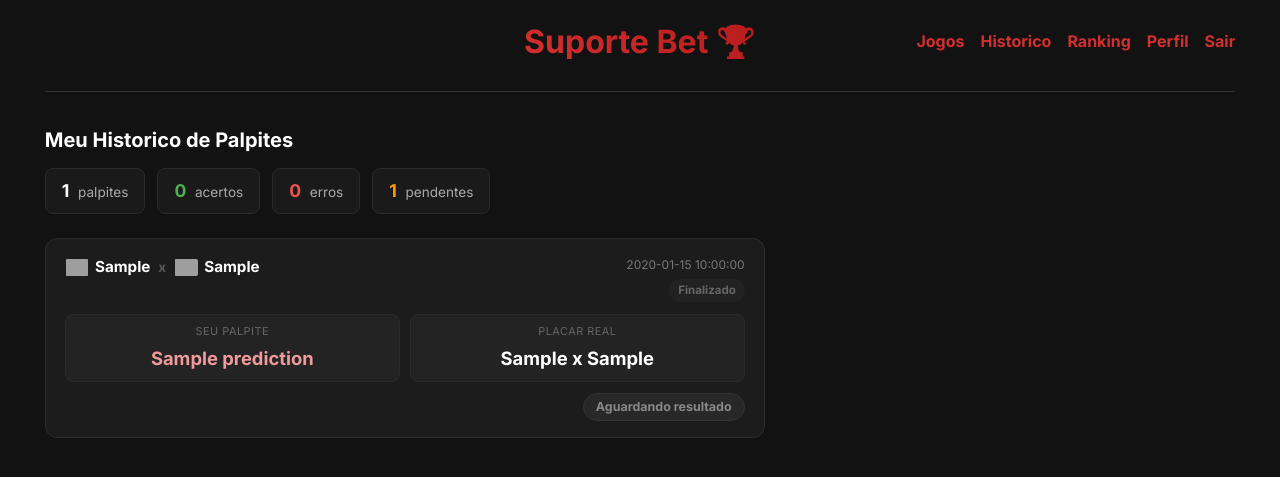
After one commit to herbertt007/suportebet, a Flask app: page /historico in a window 1280 px wide. The commit adds this page. Shown: the top 477 px of the page. Run offline with Flask 3, Linux system fonts and the light colour scheme; the visitor is signed in with stand-in values (Sample User, id 1); a database or web service that is not in the repository returns one stand-in record (values such as "Sample title"); some libraries are stand-ins or nearby versions; grey boxes are pictures that could not be loaded.

Commit message:
Melhorias: placar real, historico, bloqueio de palpites

```diff
--- a/app.py
+++ b/app.py
@@ -41,20 +41,34 @@ def index():
     ).fetchall()
     users = conn.execute('SELECT username, correct_bets, profile_photo FROM users ORDER BY correct_bets DESC, username ASC LIMIT 10').fetchall()
 
+    # Determinar quais jogos já começaram (bloquear palpites)
+    now_local = datetime.utcnow() - timedelta(hours=3)
+    locked_games = set()
+    for game in games:
+        try:
+            game_dt = datetime.strptime(game['date'], '%Y-%m-%d às %H:%M')
+            if now_local >= game_dt:
+                locked_games.add(game['id'])
+        except (ValueError, TypeError):
+            pass
+
     # Buscar apostas do usuário atual para marcar quais já foram feitas
     user_bets = conn.execute(
         "SELECT game_id, bet_type, prediction, status FROM bets WHERE user_id = ?",
         (session['user_id'],)
     ).fetchall()
 
-    # Criar dicionário: {game_id: {bet_type: prediction}}
+    # Criar dicionário: {game_id: {bet_type: prediction}} e status
     bets_dict = {}
+    bets_status = {}
     for b in user_bets:
         if b['game_id'] not in bets_dict:
             bets_dict[b['game_id']] = {}
+            bets_status[b['game_id']] = {}
         bets_dict[b['game_id']][b['bet_type']] = b['prediction']
+        bets_status[b['game_id']][b['bet_type']] = b['status']
 
-    # Apostas de todos os usuários agrupadas por jogo
+    # Apostas de todos os usuários agrupadas por jogo (somente hoje)
     bet_history = conn.execute('''
         SELECT g.id as game_id, u.username, u.profile_photo, b.bet_type, b.prediction, b.status,
                g.team_a, g.team_b, g.date, g.status as game_status,
@@ -62,8 +76,9 @@ def index():
         FROM bets b
         JOIN games g ON b.game_id = g.id
         JOIN users u ON b.user_id = u.id
+        WHERE g.date LIKE ?
         ORDER BY g.date DESC, g.team_a ASC, g.team_b ASC, u.username ASC
-    ''').fetchall()
+    ''', (f"{today_local}%",)).fetchall()
 
     user_bet_history = conn.execute('''
         SELECT g.id as game_id, b.bet_type, b.prediction, b.status,
@@ -71,9 +86,9 @@ def index():
                g.winner, g.goals_total, g.team_a_goals, g.team_b_goals
         FROM bets b
         JOIN games g ON b.game_id = g.id
-        WHERE b.user_id = ?
+        WHERE b.user_id = ? AND g.date LIKE ?
         ORDER BY g.date DESC, g.team_a ASC, g.team_b ASC
-    ''', (session['user_id'],)).fetchall()
+    ''', (session['user_id'], f"{today_local}%")).fetchall()
 
     bet_games_map = {}
     for bet_item in bet_history:
@@ -102,6 +117,8 @@ def index():
         games=games,
         users=users,
         bets_dict=bets_dict,
+        bets_status=bets_status,
+        locked_games=locked_games,
         bet_games=bet_games,
         user_bet_history=user_bet_history
     )
@@ -239,10 +256,20 @@ def bet():
     conn = database.get_db()
 
     # Verificar se o jogo ainda está pendente
-    game = conn.execute('SELECT status FROM games WHERE id = ?', (game_id,)).fetchone()
+    game = conn.execute('SELECT status, date FROM games WHERE id = ?', (game_id,)).fetchone()
     if not game or game['status'] != 'pending':
         conn.close()
         return jsonify({'success': False, 'message': 'Jogo não disponível para apostas'})
+
+    # Verificar se o jogo já começou pelo horário
+    try:
+        game_datetime = datetime.strptime(game['date'], '%Y-%m-%d às %H:%M')
+        now_local = datetime.utcnow() - timedelta(hours=3)
+        if now_local >= game_datetime:
+            conn.close()
+            return jsonify({'success': False, 'message': 'Jogo já iniciou! Não é possível registrar palpites.'})
+    except (ValueError, TypeError):
+        pass
 
     # Verificar se já apostou nesse tipo para esse jogo
     existing = conn.execute(
@@ -275,5 +302,32 @@ def leaderboard():
     conn.close()
     return render_template('leaderboard.html', users=users)
 
+@app.route('/historico')
+def historico():
+    if 'user_id' not in session:
+        return redirect(url_for('login'))
+
+    conn = database.get_db()
+    user = conn.execute('SELECT * FROM users WHERE id = ?', (session['user_id'],)).fetchone()
+
+    bets = conn.execute('''
+        SELECT b.bet_type, b.prediction, b.status,
+               g.team_a, g.team_b, g.date, g.status as game_status,
+               g.team_a_goals, g.team_b_goals, g.team_a_crest, g.team_b_crest
+        FROM bets b
+        JOIN games g ON b.game_id = g.id
+        WHERE b.user_id = ?
+        ORDER BY g.date DESC, g.team_a ASC
+    ''', (session['user_id'],)).fetchall()
+
+    total = len(bets)
+    won = sum(1 for b in bets if b['status'] == 'won')
+    lost = sum(1 for b in bets if b['status'] == 'lost')
+    pending = sum(1 for b in bets if b['status'] == 'pending')
+
+    conn.close()
+    return render_template('historico.html', user=user, bets=bets,
+                           total=total, won=won, lost=lost, pending=pending)
+
 if __name__ == '__main__':
     app.run(debug=True)
--- /dev/null
+++ b/templates/historico.html
@@ -0,0 +1,255 @@
+{% extends "layout.html" %}
+
+{% block content %}
+
+<div class="historico-header">
+    <h2 class="historico-page-title">Meu Historico de Palpites</h2>
+    <div class="historico-stats">
+        <span class="hist-stat"><span class="hist-stat-num">{{ total }}</span> palpites</span>
+        <span class="hist-stat stat-won"><span class="hist-stat-num">{{ won }}</span> acertos</span>
+        <span class="hist-stat stat-lost"><span class="hist-stat-num">{{ lost }}</span> erros</span>
+        <span class="hist-stat stat-pending"><span class="hist-stat-num">{{ pending }}</span> pendentes</span>
+    </div>
+</div>
+
+{% if bets %}
+<div class="historico-list">
+    {% for b in bets %}
+    <div class="historico-card {% if b.status == 'won' %}card-won{% elif b.status == 'lost' %}card-lost{% endif %}">
+        <div class="historico-card-header">
+            <div class="historico-teams">
+                <div class="historico-team">
+                    {% if b.team_a_crest %}<img src="{{ b.team_a_crest }}" class="hist-flag" alt="{{ b.team_a }}">{% endif %}
+                    <span>{{ b.team_a }}</span>
+                </div>
+                <span class="historico-vs">x</span>
+                <div class="historico-team">
+                    {% if b.team_b_crest %}<img src="{{ b.team_b_crest }}" class="hist-flag" alt="{{ b.team_b }}">{% endif %}
+                    <span>{{ b.team_b }}</span>
+                </div>
+            </div>
+            <div class="historico-meta">
+                <span class="historico-date">{{ b.date }}</span>
+                {% if b.game_status == 'finished' %}
+                    <span class="hist-badge finished-bg">Finalizado</span>
+                {% else %}
+                    <span class="hist-badge pending-bg">Pendente</span>
+                {% endif %}
+            </div>
+        </div>
+
+        <div class="historico-scores">
+            <div class="historico-score-block">
+                <div class="hist-label">Seu Palpite</div>
+                <div class="historico-score hist-prediction">
+                    {{ b.prediction.replace('-', ' x ') }}
+                </div>
+            </div>
+            {% if b.game_status == 'finished' %}
+            <div class="historico-score-block">
+                <div class="hist-label">Placar Real</div>
+                <div class="historico-score hist-real">
+                    {% if b.team_a_goals is not none and b.team_b_goals is not none %}
+                        {{ b.team_a_goals }} x {{ b.team_b_goals }}
+                    {% else %}
+                        -
+                    {% endif %}
+                </div>
+            </div>
+            {% endif %}
+        </div>
+
+        <div class="historico-result">
+            {% if b.status == 'won' %}
+                <span class="hist-result-tag tag-won">Acertou o placar!</span>
+            {% elif b.status == 'lost' %}
+                <span class="hist-result-tag tag-lost">Errou o placar</span>
+            {% else %}
+                <span class="hist-result-tag">Aguardando resultado</span>
+            {% endif %}
+        </div>
+    </div>
+    {% endfor %}
+</div>
+{% else %}
+<div class="historico-empty">
+    <div class="historico-empty-icon">📋</div>
+    <p>Voce ainda nao fez nenhum palpite.</p>
+    <p class="historico-empty-sub">Volte para <a href="{{ url_for('index') }}">Jogos</a> e faca seus palpites!</p>
+</div>
+{% endif %}
+
+<style>
+.historico-page-title {
+    font-size: 1.25rem;
+    font-weight: 700;
+    color: #fff;
+    margin: 0 0 0.75rem;
+}
+.historico-header {
+    margin-bottom: 1.5rem;
+}
+.historico-stats {
+    display: flex;
+    gap: 0.75rem;
+    flex-wrap: wrap;
+}
+.hist-stat {
+    background: #1a1a1a;
+    border: 1px solid #2a2a2a;
+    border-radius: 8px;
+    padding: 0.5rem 1rem;
+    font-size: 0.85rem;
+    color: #aaa;
+}
+.hist-stat-num {
+    font-weight: 800;
+    font-size: 1.1rem;
+    margin-right: 0.3rem;
+    color: #fff;
+}
+.hist-stat.stat-won .hist-stat-num { color: #4caf50; }
+.hist-stat.stat-lost .hist-stat-num { color: #ef5350; }
+.hist-stat.stat-pending .hist-stat-num { color: #ff9800; }
+
+.historico-list {
+    display: grid;
+    gap: 0.85rem;
+    max-width: 720px;
+}
+.historico-card {
+    background: #1c1c1c;
+    border: 1px solid #2c2c2c;
+    border-radius: 12px;
+    padding: 1rem 1.2rem;
+    transition: border-color 0.2s;
+}
+.historico-card:hover { border-color: #3a3a3a; }
+.historico-card.card-won { border-left: 3px solid #4caf50; }
+.historico-card.card-lost { border-left: 3px solid #ef5350; }
+
+.historico-card-header {
+    display: flex;
+    justify-content: space-between;
+    align-items: flex-start;
+    margin-bottom: 0.75rem;
+    gap: 0.5rem;
+    flex-wrap: wrap;
+}
+.historico-teams {
+    display: flex;
+    align-items: center;
+    gap: 0.5rem;
+}
+.historico-team {
+    display: flex;
+    align-items: center;
+    gap: 6px;
+    font-weight: 600;
+    font-size: 0.95rem;
+    color: #fff;
+}
+.hist-flag {
+    width: 24px;
+    height: 17px;
+    object-fit: contain;
+    border-radius: 2px;
+    flex-shrink: 0;
+}
+.historico-vs {
+    color: #555;
+    font-weight: 700;
+    font-size: 0.85rem;
+}
+.historico-meta {
+    display: flex;
+    flex-direction: column;
+    align-items: flex-end;
+    gap: 0.3rem;
+}
+.historico-date {
+    font-size: 0.75rem;
+    color: #777;
+}
+.hist-badge {
+    font-size: 0.72rem;
+    font-weight: 600;
+    border-radius: 20px;
+    padding: 0.12rem 0.55rem;
+}
+.finished-bg { background: #222; color: #666; }
+.pending-bg { background: rgba(211,47,47,0.15); color: #ef9a9a; border: 1px solid #c62828; }
+
+.historico-scores {
+    display: grid;
+    grid-template-columns: 1fr 1fr;
+    gap: 0.65rem;
+    margin-bottom: 0.65rem;
+}
+.historico-score-block {
+    background: rgba(255,255,255,0.03);
+    border: 1px solid #2a2a2a;
+    border-radius: 8px;
+    padding: 0.5rem 0.65rem;
+    text-align: center;
+}
+.hist-label {
+    font-size: 0.68rem;
+    color: #666;
+    text-transform: uppercase;
+    letter-spacing: 0.5px;
+}
+.historico-score {
+    font-size: 1.15rem;
+    font-weight: 700;
+    margin-top: 0.25rem;
+}
+.hist-prediction { color: #ef9a9a; }
+.hist-real { color: #fff; }
+
+.historico-result {
+    text-align: right;
+}
+.hist-result-tag {
+    display: inline-block;
+    padding: 0.2rem 0.75rem;
+    border-radius: 20px;
+    font-size: 0.78rem;
+    font-weight: 700;
+    color: #888;
+    background: rgba(255,255,255,0.05);
+    border: 1px solid #333;
+}
+.hist-result-tag.tag-won {
+    color: #4caf50;
+    background: rgba(76,175,80,0.12);
+    border-color: rgba(76,175,80,0.4);
+}
+.hist-result-tag.tag-lost {
+    color: #ef5350;
+    background: rgba(239,83,80,0.12);
+    border-color: rgba(239,83,80,0.4);
+}
+
+.historico-empty {
+    text-align: center;
+    padding: 3rem;
+    background: #1c1c1c;
+    border: 1px dashed #2a2a2a;
+    border-radius: 12px;
+    color: #555;
+    max-width: 720px;
+}
+.historico-empty-icon { font-size: 2.5rem; margin-bottom: 0.75rem; }
+.historico-empty-sub { font-size: 0.82rem; margin-top: 0.4rem; }
+
+@media (max-width: 700px) {
+    .historico-scores { grid-template-columns: 1fr; }
+    .historico-card-header { flex-direction: column; }
+    .historico-meta { align-items: flex-start; flex-direction: row; gap: 0.5rem; }
+    .historico-stats { gap: 0.4rem; }
+    .hist-stat { padding: 0.4rem 0.7rem; font-size: 0.8rem; }
+}
+</style>
+
+{% endblock %}
--- a/templates/layout.html
+++ b/templates/layout.html
@@ -15,6 +15,7 @@
             <nav>
                 {% if session.get('user_id') %}
                     <a href="{{ url_for('index') }}">Jogos</a>
+                    <a href="{{ url_for('historico') }}">Historico</a>
                     <a href="{{ url_for('leaderboard') }}">Ranking</a>
                     <a href="{{ url_for('profile') }}">Perfil</a>
                     <a href="{{ url_for('logout') }}">Sair</a>
```
Also changed, not shown: templates/dashboard.html (+58 -7 lines).
